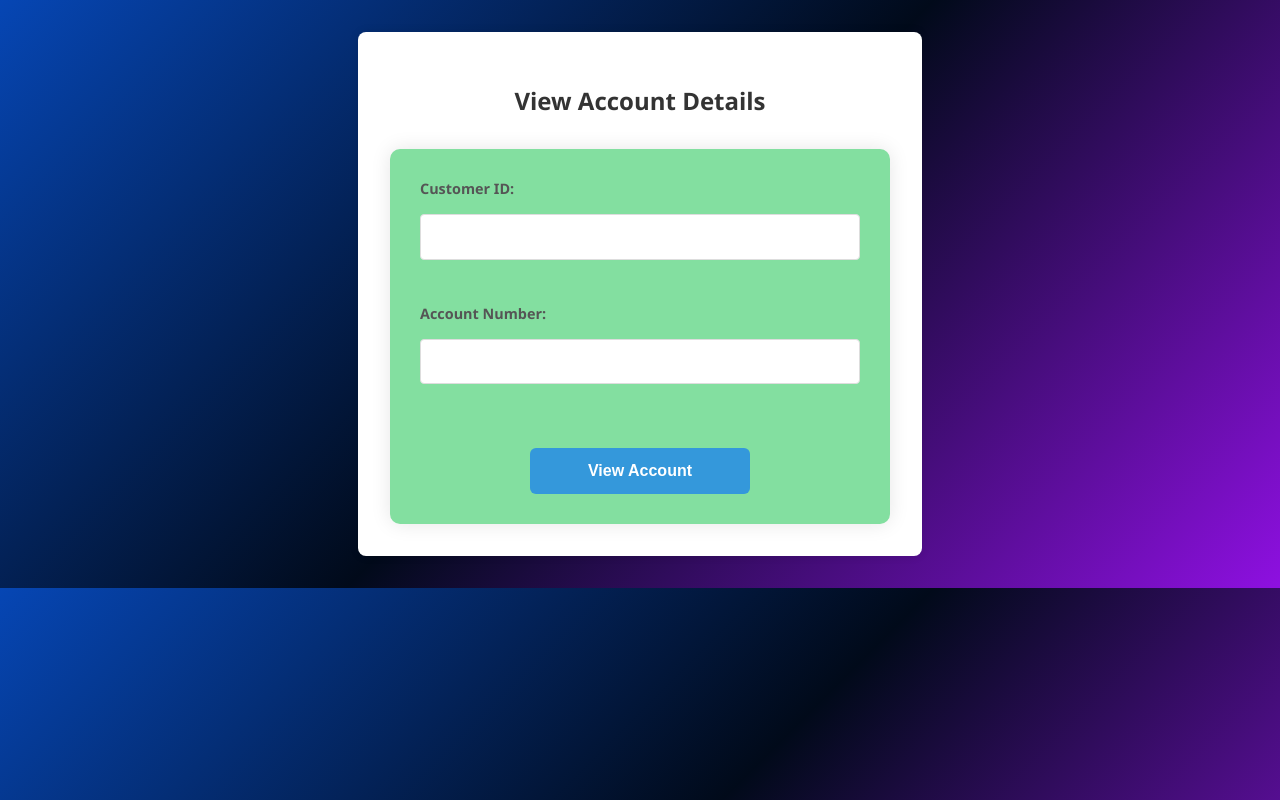
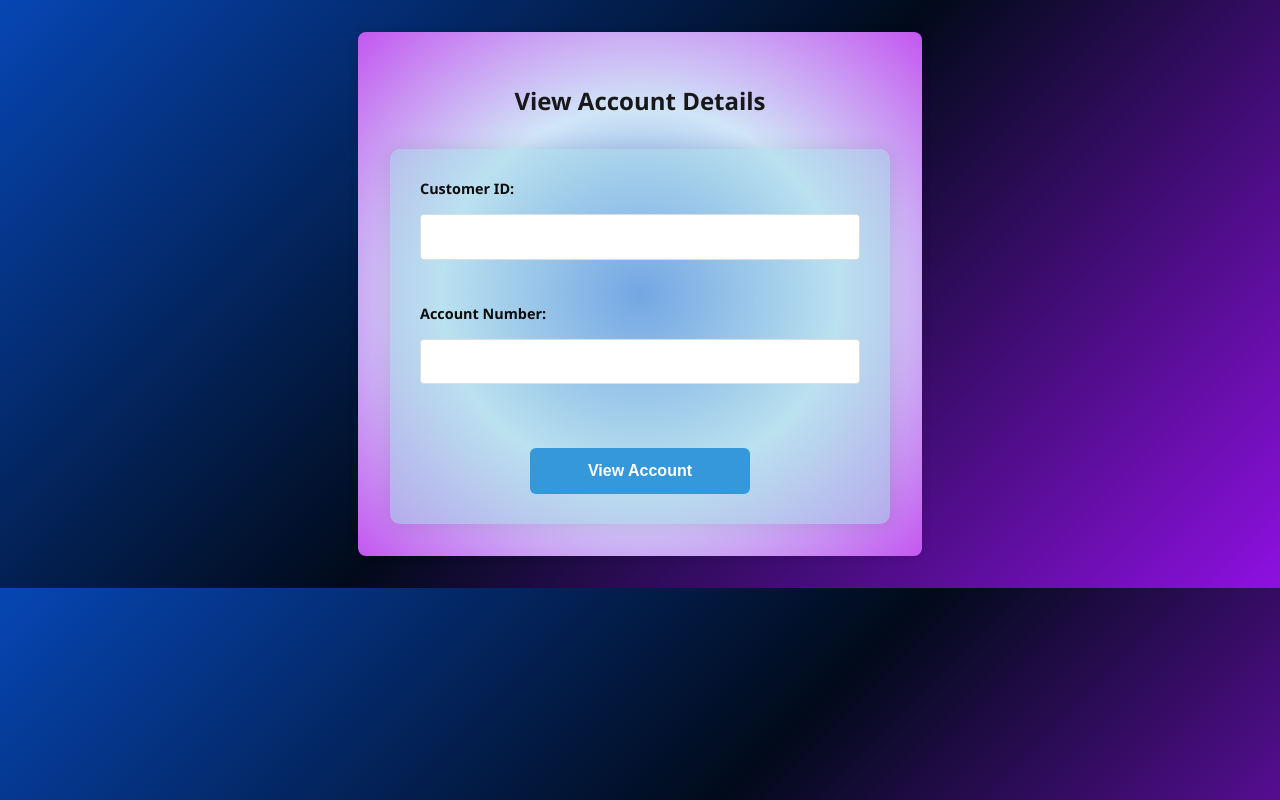
Before and after one commit to punekarshailesh/bank-account-opening, a React (Create React App) app in the folder frontend/: page /view-account in a window 1280 px wide. Built offline with nearby package versions, Linux system fonts and the light colour scheme.

Commit message:
Design for view details page

```diff
--- a/frontend/src/ViewAccount.css
+++ b/frontend/src/ViewAccount.css
@@ -4,17 +4,18 @@
     padding: 2rem;
     border-radius: 8px;
     box-shadow: 0 0 10px rgba(0, 0, 0, 0.1);
-    background-color: white;
+    background: radial-gradient(#4271e0 0%, #d0e6f7 50%, #c456f0 100%);
   }
 
   .view-account-container h2 {
     text-align: center;
-    color: #333;
+    color: #191818;
     margin-bottom: 2rem;
   }
 
   .view-account-form {
     display: flex;
+    background: rgba(166, 222, 232, 0.5); /* Semi-transparent blue */
     flex-direction: column;
     gap: 1.5rem;
   }
@@ -27,7 +28,7 @@
 
   .form-group label {
     font-weight: bold;
-    color: #555;
+    color: #0d0c0c;
   }
 
   .form-group input {
```
